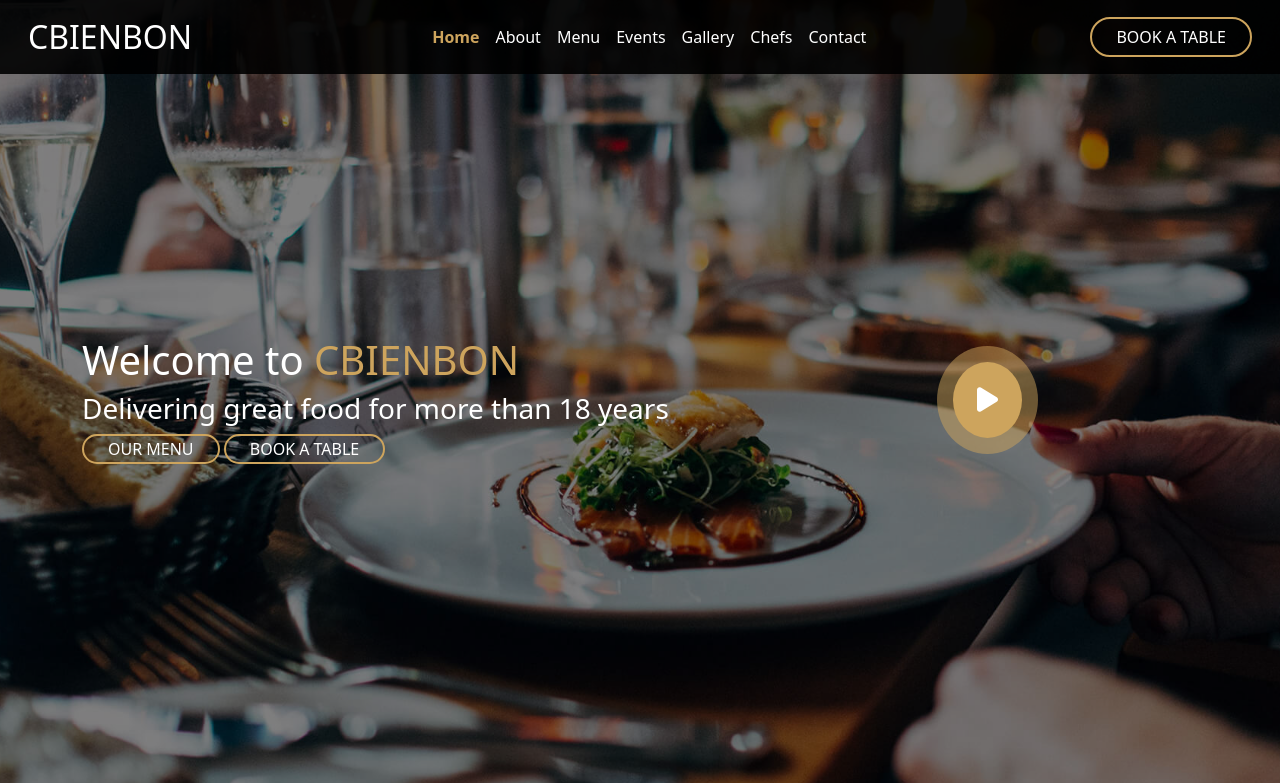
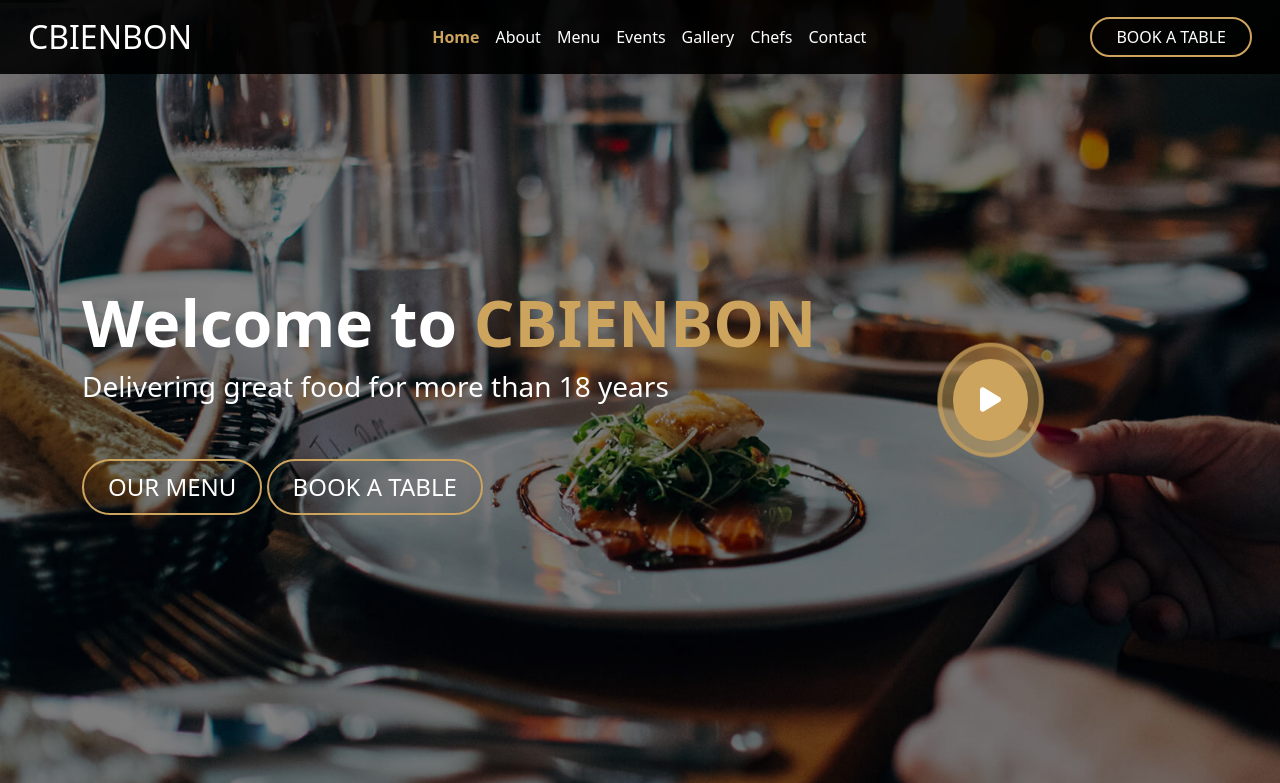
Before and after one commit to patafane/Helfter_Cecilien_CBIENBON, a website: page index.html in a window 1280 px wide. Shown: the top 783 px of the page. Drawn offline with nearby package versions, Linux system fonts and the light colour scheme.

Commit message:
animation play button

```diff
--- a/index.html
+++ b/index.html
@@ -43,21 +43,25 @@
         </div>
       </nav>
     <header id="home" >
-        <div class="filter d-flex align-items-center">
+        <div class="filter d-flex align-items-center justify-content-between">
             <div class="container text-start">
                 <div class="row text-center text-lg-start gap-5 gap-lg-0 flex-column flex-lg-row align-items-center">
                     <div class="col-9 leftside">
                         <h1 class="text-white">Welcome to <span class="textprim1">CBIENBON</span></h1>
                         <h3 class="text-white">Delivering great food for more than 18 years</h3>
-                        <div>
-                            <button class="rounded-pill px-4 text-white">OUR MENU</button>
-                            <button class="rounded-pill px-4 text-white"> BOOK A TABLE</button>
+                        <div class="pt-5">
+                            <button class="rounded-pill px-4 py-2 text-white">OUR MENU</button>
+                            <button class="rounded-pill px-4 py-2 text-white"> BOOK A TABLE</button>
                         </div>
                     </div>
-                    <div class="col-3 rightside">
+                    <div class="col rightside">
                         <button type="button" class="text-white rounded-circle p-3" data-bs-toggle="modal" data-bs-target="#exampleModal">
-                                <i class="fa-solid fa-play fs-3 p-4 rounded-circle"></i>
-                          </button>
+                                <div class="bordure">
+                                    <div class="rond">
+                                        <i class="fa-solid fa-play fs-3 p-4 rounded-circle"></i>
+                                    </div>
+                                </div>
+                              </button>
 
                           <!-- Modal -->
                           <div class="modal fade" id="exampleModal" tabindex="-1" aria-labelledby="exampleModalLabel" aria-hidden="true">
--- a/public/src/sass/modules/_header.sass
+++ b/public/src/sass/modules/_header.sass
@@ -15,11 +15,41 @@ header
             button
                 border: solid 2px $colprim
                 background-color: transparent
+                font-size: 150%
             button:hover
                 background-color: $colprim
+            h1
+                font-size: 400%
+                font-weight: 900
         .rightside
             button
                 background-color: rgba(205,164,93,0.5)
                 border: none
-                i
+                .bordure
+                    border-radius: 50%
+                    position: relative
+                @keyframes test
+                    0%
+                        transform: scale(1)
+                    50%
+                        transform: scale(1.5)
+                    100%
+                        transform: scale(1.5)
+                        border: transparent
+                .rond
                     background-color: $colprim
+                    border: solid 3px $colprim
+                    border-radius: 50%
+                .rond:after
+                    content: ""
+                    position: absolute
+                    width: 100%
+                    height: 100%
+                    top: 0
+                    left: 0%
+                    border: solid 3px $colprim
+                    border-radius: 50%
+                    animation: test 4s ease infinite
+            button:hover i
+                transform: scale(5)
+                transition: all 1s
--- a/public/src/sass/modules/_sec1.sass
+++ b/public/src/sass/modules/_sec1.sass
@@ -2,6 +2,7 @@
     background-image: url('../img/about-bg.jpg')
     background-position: top
     background-size: cover
+    background-attachment: fixed
     .filter
         width: 100%
         height: 100%
```
Also changed, not shown: public/css/style.css, 1 other file.
